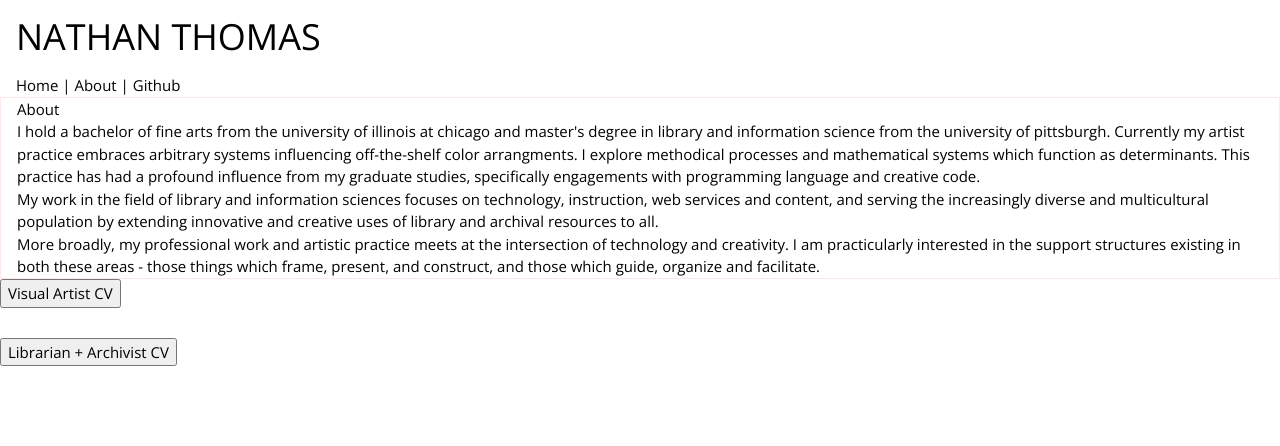
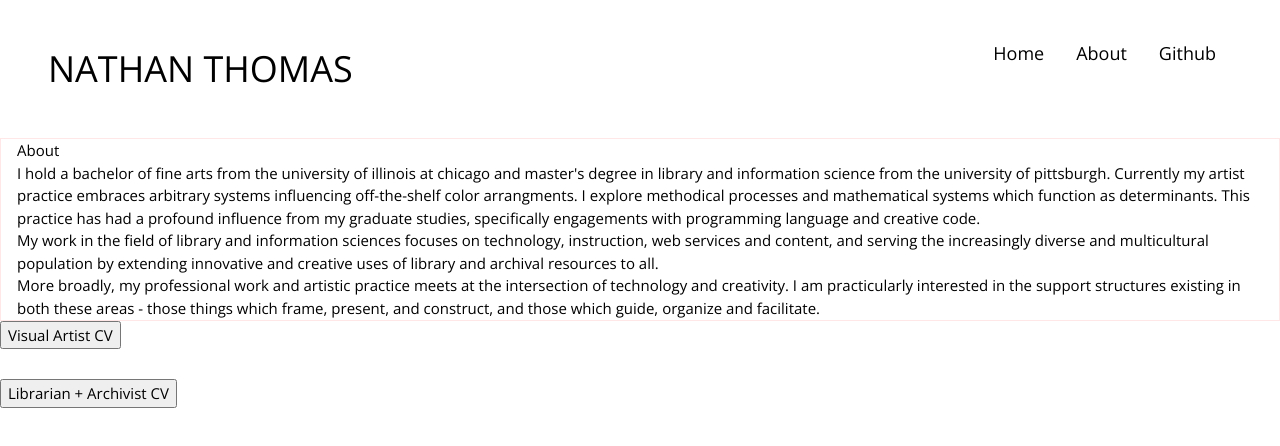
Before and after one commit to Nat34/Website, a plain HTML site: page res-web/about.html in a window 1280 px wide. Drawn offline with nearby package versions, Linux system fonts and the light colour scheme.

```diff
--- a/res-web/about.html
+++ b/res-web/about.html
@@ -8,13 +8,15 @@
 		<link rel="stylesheet" href="stylesheets/w3.css">
 	</head>
 	<body>
-		<header class="w3-container">
-			<h1><a href="index.html">NATHAN THOMAS</a></h1>
-			<nav>
-				<a href="index.html">Home</a> |
-				<a href="about.html">About</a> |
-				<a href="https://github.com/Nat34" target="_blank">Github</a>
-			</nav>
+<header class="w3-container">
+			<div class="w3-left w3-padding-jumbo w3-padding-ver-32"><h1><a href="index.html">NATHAN THOMAS</a></h1></div>
+			<div class="w3-right  w3-padding-jumbo w3-padding-ver-32">
+				<ul class="w3-navbar w3-large">
+					<li><a class="w3-hover-light-grey" href="index.html">Home</a></li>
+					<li><a class="w3-hover-light-grey" href="about.html">About</a></li>
+					<li><a class="w3-hover-light-grey" href="https://github.com/Nat34" target="_blank">Github</a></li>
+				</ul>
+			</div>
 		</header>
 		<main>
 		<div class="w3-container w3-border w3-border-pale-red">
```
